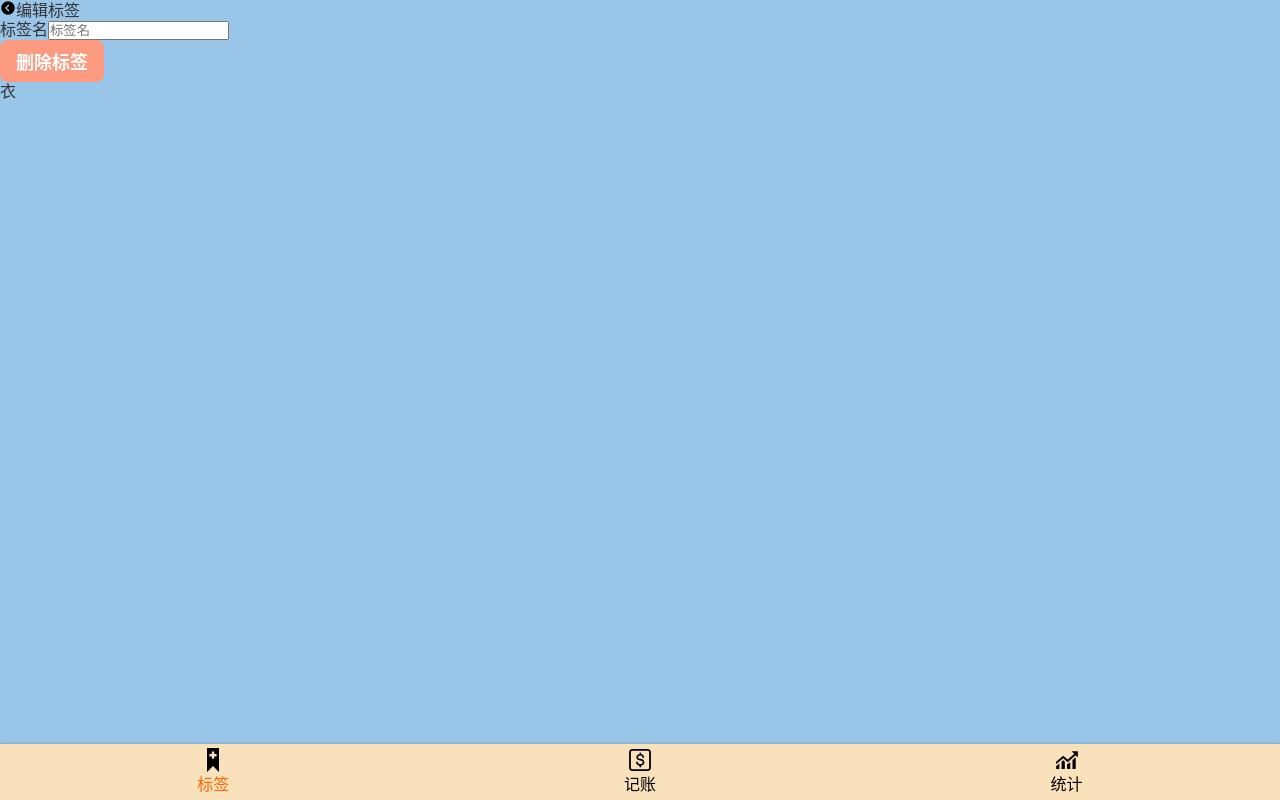
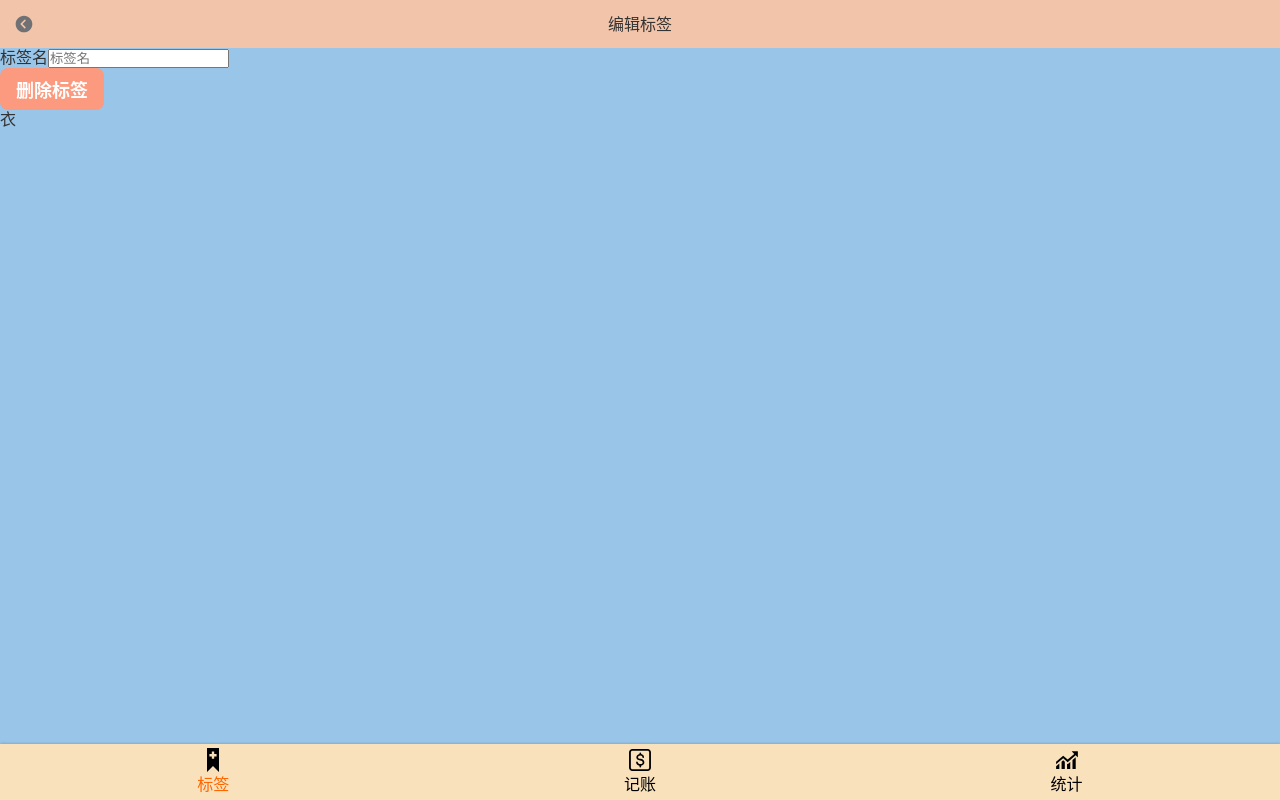
Before and after one commit to XiaoPan-Struggle/Money-steward, a React app: page /#/tags/1 in a window 1280 px wide. Built offline with nearby package versions, Linux system fonts and the light colour scheme.

Commit message:
Tag.tsx 里 Topper UI

```diff
--- a/src/components/Icon.tsx
+++ b/src/components/Icon.tsx
@@ -1,18 +1,15 @@
 import React from 'react';
 
-// require('icons/money.svg');
-// require('icons/tags.svg');
-// require('icons/statistics.svg');
 let importAll = (requireContext: __WebpackModuleApi.RequireContext) => requireContext.keys().forEach(requireContext);
 try {importAll(require.context('icons', true, /\.svg$/));} catch (error) {console.log(error);}
 
 type Props = {
-  name: string
+  name?: string
 }
 const Icon = (props: Props) => {
   return(
     <svg className="icon">
-      <use xlinkHref={'#' + props.name} />
+      {props.name && <use xlinkHref={'#' + props.name} />}
     </svg>
   )
 }
--- a/src/views/Tag.tsx
+++ b/src/views/Tag.tsx
@@ -2,22 +2,38 @@ import React from 'react';
 import { useParams } from 'react-router-dom';
 import {useTags} from 'useTags';
 import Layout from 'components/Layout';
-import Icon from '../components/Icon';
+import Icon from 'components/Icon';
 import {Button} from './Tags/UI';
+import styled from 'styled-components';
 
 type Params = {
   id: string
 }
+const Topper = styled.header`
+  display: flex;
+  justify-content: space-between;
+  align-items: center;
+  line-height: 20px;
+  padding: 14px;
+  background: #f2c5aa;
+  > .icon{
+    width: 20px;
+    height: 20px;
+    fill: #707175;
+  }
+`
+
 const Tag:React.FC = () => {
   const {findTag} = useTags()
   let {id} = useParams<Params>();
   const tag = findTag(parseInt(id))
   return (
     <Layout>
-      <header>
+      <Topper>
         <Icon name="left" />
         <span>编辑标签</span>
-      </header>
+        <Icon/>
+      </Topper>
       <div>
         <label>
           <span>标签名</span>
```
Also changed, not shown: src/components/Input.tsx (added).
